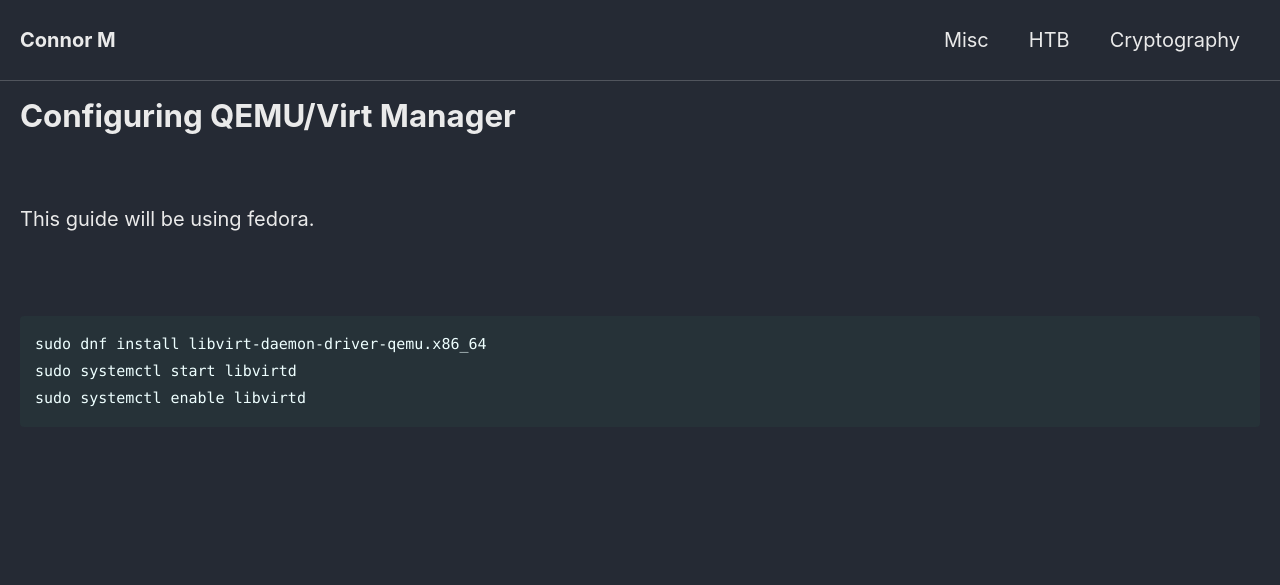
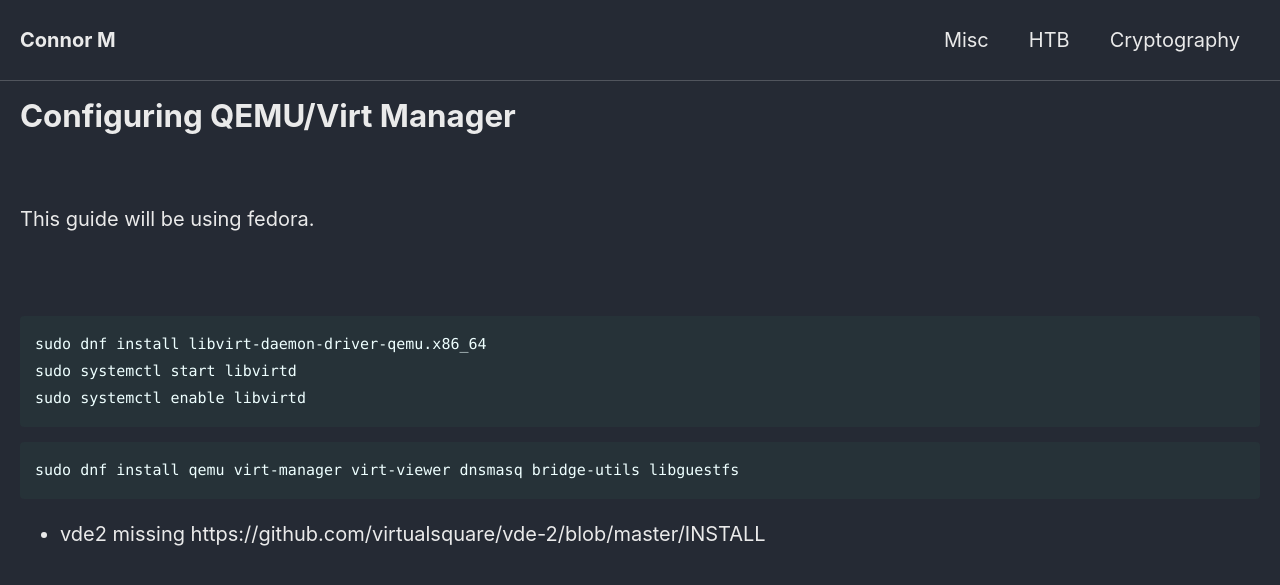
Before and after one commit to Connor-McCartney/Connor-McCartney.github.io, a Jekyll site: the page built from _pages/misc/qemu.md, in a window 1280 px wide. Shown: the top 585 px of the page. Built offline with Jekyll 4.4.1, drawn with Linux system fonts in a browser that asks for light colours; cached includes are drawn as plain includes.

Commit message:
Update qemu.md

````diff
--- a/_pages/misc/qemu.md
+++ b/_pages/misc/qemu.md
@@ -14,3 +14,9 @@ sudo dnf install libvirt-daemon-driver-qemu.x86_64
 sudo systemctl start libvirtd
 sudo systemctl enable libvirtd
 ```
+
+```
+sudo dnf install qemu virt-manager virt-viewer dnsmasq bridge-utils libguestfs
+```
+
+* vde2 missing https://github.com/virtualsquare/vde-2/blob/master/INSTALL
````
